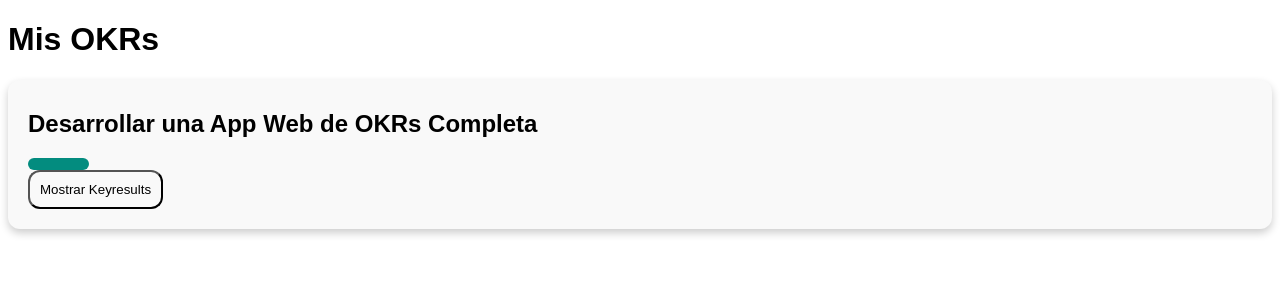
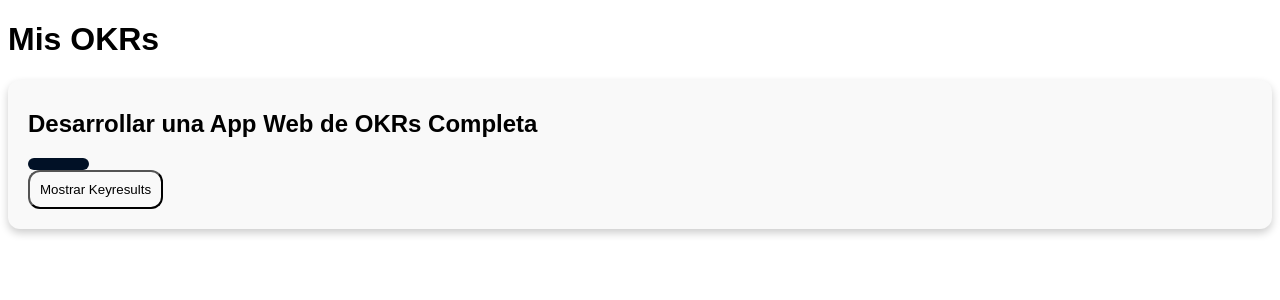
Before and after one commit to Tjiersv/okr-angular-app, an Angular app: page / in a window 1280 px wide. Shown: the top 300 px of the page. Built offline with nearby package versions, Linux system fonts and the light colour scheme.

Commit message:
feat: changes styles colors

```diff
--- a/src/app/styles/variables.scss
+++ b/src/app/styles/variables.scss
@@ -4,10 +4,10 @@
 $white-color: #F9F9F9;
 $grey-color: #A6A6A6;
 $black-color: #0D0D0D;
-$primary-color: #027373;
-$secondary-color: #038C7F;
-$tertiary-color: #A9D9D0;
-$quaternary-color: #F2E7DC;
+$primary-color: #011C40;
+$secondary-color: #011126;
+$tertiary-color: #035AA6;
+$quaternary-color: #048ABF;
 $warning-color: #F2D22E;
 $danger-color: #F22233;
 
```
